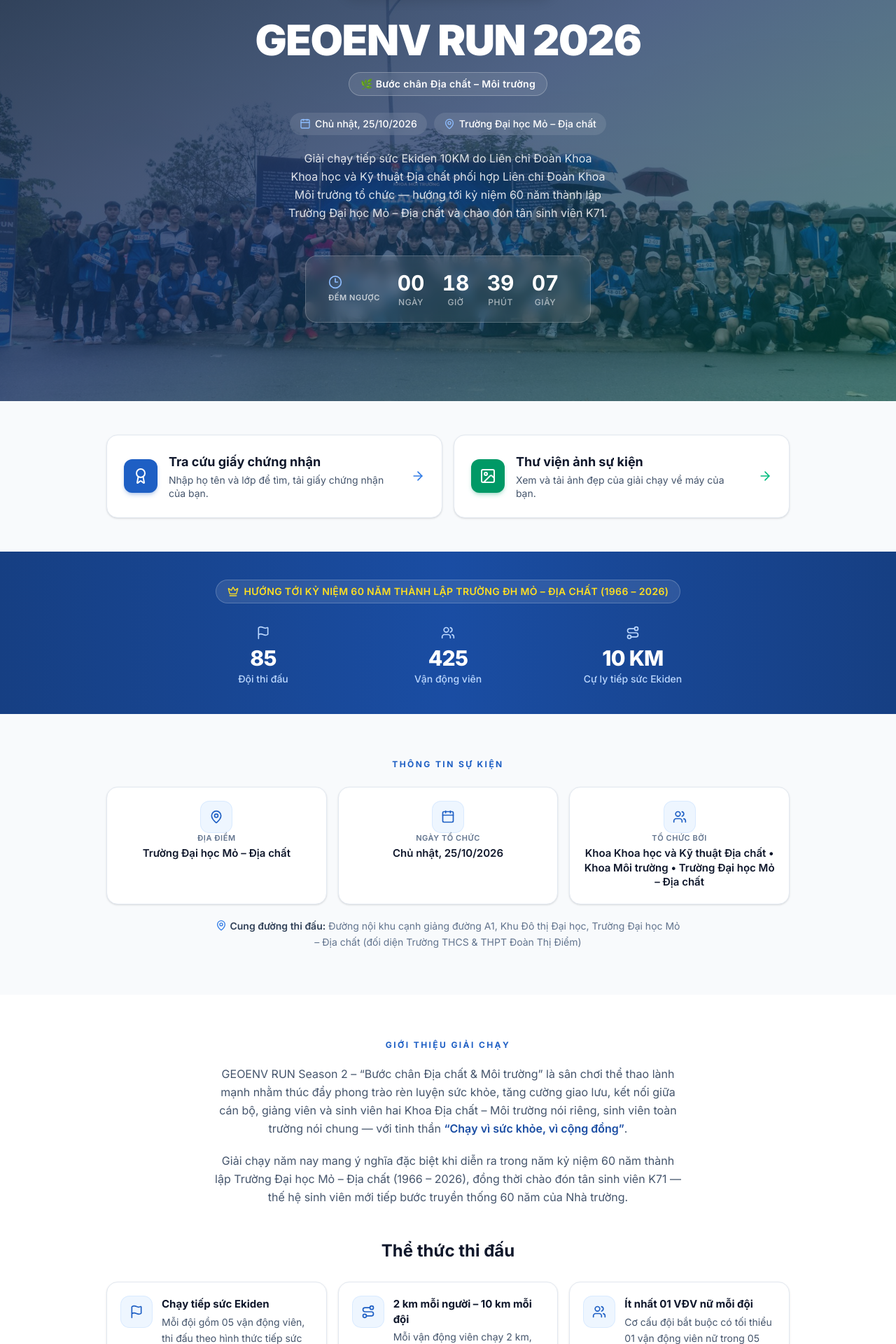
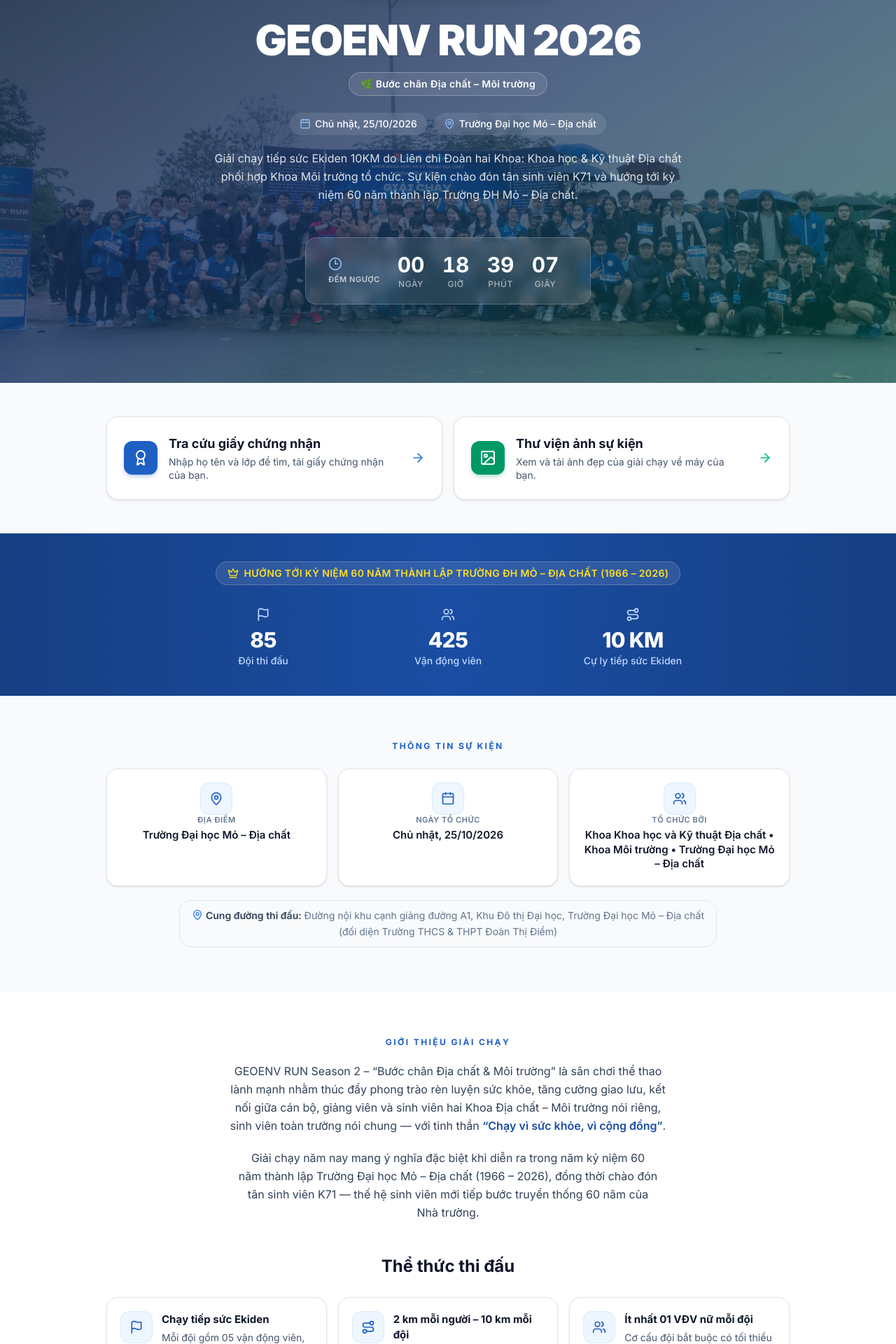
Before and after one commit to koko999-tien/geoenv-run-2026-certificates, a React (Vite) app: page / in a window 1280 px wide. Shown: the part 268-2188 px from the top of the page at 70% size. Built offline with nearby package versions, Linux system fonts and the light colour scheme; no server answers.

Commit message:
Typography refactor: hero intro rewrite with text-pretty, venue pill frame, intro paragraphs text-pretty with NBSP-kept phrases

```diff
--- a/src/pages/Home.tsx
+++ b/src/pages/Home.tsx
@@ -27,11 +27,11 @@ const EVENT = {
   name: 'GEOENV RUN 2026',
   tagline: 'Bước chân Địa chất – Môi trường',
   intro:
-    'Giải chạy tiếp sức Ekiden 10KM do Liên chi Đoàn Khoa Khoa học và Kỹ thuật Địa chất phối hợp Liên chi Đoàn Khoa Môi trường tổ chức — hướng tới kỷ niệm 60 năm thành lập Trường Đại học Mỏ – Địa chất và chào đón tân sinh viên K71.',
+    'Giải chạy tiếp sức Ekiden 10KM do Liên chi Đoàn hai Khoa: Khoa học & Kỹ thuật Địa chất phối hợp Khoa Môi trường tổ chức. Sự kiện chào đón tân sinh viên K71 và hướng tới kỷ niệm 60 năm thành lập Trường ĐH Mỏ – Địa chất.',
   dateText: 'Chủ nhật, 25/10/2026',
   placeText: 'Trường Đại học Mỏ – Địa chất',
   placeDetail:
-    'Đường nội khu cạnh giảng đường A1, Khu Đô thị Đại học, Trường Đại học Mỏ – Địa chất (đối diện Trường THCS & THPT Đoàn Thị Điểm)',
+    'Đường nội khu cạnh giảng đường A1, Khu Đô thị Đại học, Trường Đại học Mỏ – Địa chất (đối diện Trường THCS & THPT Đoàn Thị Điểm)',
   /* ✏️ QUAN TRỌNG: thời điểm giải chạy bắt đầu (dùng để đếm ngược) */
   startAt: '2026-10-25T06:00:00+07:00',
   hosts: [
@@ -163,7 +163,7 @@ export function Home() {
           </div>
 
           {/* ✏️ Đoạn giới thiệu (sửa trong EVENT ở đầu file) */}
-          <p className="mx-auto mt-5 max-w-xl text-balance text-sm leading-relaxed text-white/85 sm:text-base">
+          <p className="mx-auto mt-5 max-w-2xl text-pretty text-sm leading-relaxed text-white/85 sm:text-base">
             {EVENT.intro}
           </p>
 
@@ -303,11 +303,13 @@ export function Home() {
               </div>
             ))}
           </div>
-          <p className="mx-auto mt-5 max-w-2xl text-center text-sm leading-relaxed text-slate-500">
-            <MapPin className="mr-1 inline h-4 w-4 align-[-2px] text-geoenv-500" />
-            <span className="font-semibold text-slate-700">Cung đường thi đấu:</span>{' '}
-            {EVENT.placeDetail}
-          </p>
+          <div className="mt-5 flex justify-center px-4">
+            <p className="inline-block max-w-3xl rounded-2xl border border-slate-200 bg-slate-50 px-4 py-2.5 text-center text-sm leading-relaxed text-slate-500">
+              <MapPin className="mr-1 inline h-4 w-4 align-[-2px] text-geoenv-500" />
+              <span className="font-semibold text-slate-700">Cung đường thi đấu:</span>{' '}
+              {EVENT.placeDetail}
+            </p>
+          </div>
         </div>
       </section>
 
@@ -317,7 +319,7 @@ export function Home() {
           <h2 className="text-center text-xs font-bold uppercase tracking-[0.2em] text-geoenv-600">
             Giới thiệu giải chạy
           </h2>
-          <p className="mx-auto mt-5 max-w-2xl text-center text-sm leading-relaxed text-slate-600 sm:text-base">
+          <p className="mx-auto mt-5 max-w-2xl px-4 text-center text-pretty text-sm leading-relaxed text-slate-700 sm:text-base">
             GEOENV RUN Season 2 – “Bước chân Địa chất &amp; Môi trường” là sân chơi thể thao
             lành mạnh nhằm thúc đẩy phong trào rèn luyện sức khỏe, tăng cường giao lưu, kết
             nối giữa cán bộ, giảng viên và sinh viên hai Khoa Địa chất – Môi trường nói
@@ -329,10 +331,11 @@ export function Home() {
           </p>
 
           {/* Đoạn ý nghĩa 60 năm — chỉ dùng sự kiện đã xác thực, không thêm lời phát biểu */}
-          <p className="mx-auto mt-5 max-w-2xl text-center text-sm leading-relaxed text-slate-600 sm:text-base">
-            Giải chạy năm nay mang ý nghĩa đặc biệt khi diễn ra trong năm kỷ niệm 60 năm thành
-            lập Trường Đại học Mỏ – Địa chất (1966 – 2026), đồng thời chào đón tân sinh viên K71
-            — thế hệ sinh viên mới tiếp bước truyền thống 60 năm của Nhà trường.
+          <p className="mx-auto mt-5 max-w-2xl px-4 text-center text-pretty text-sm leading-relaxed text-slate-700 sm:text-base">
+            Giải chạy năm nay mang ý nghĩa đặc biệt khi diễn ra trong năm kỷ niệm 60 năm
+            thành&nbsp;lập Trường Đại học Mỏ&nbsp;–&nbsp;Địa&nbsp;chất (1966 – 2026), đồng thời chào đón
+            tân&nbsp;sinh&nbsp;viên K71 — thế hệ sinh viên mới tiếp bước truyền thống 60 năm của Nhà
+            trường.
           </p>
 
           <h3 className="mt-12 text-center text-2xl font-bold text-slate-900">
```
